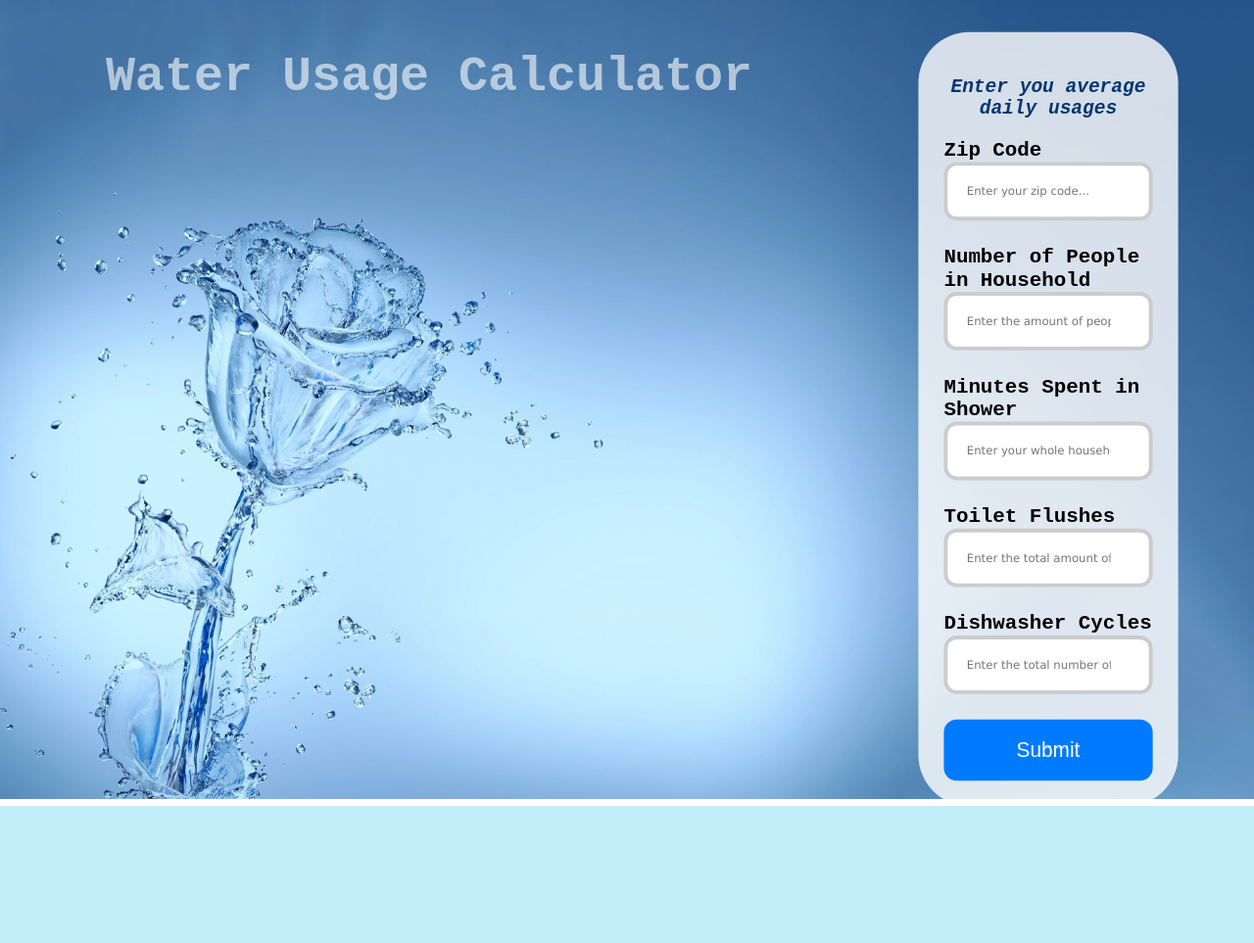
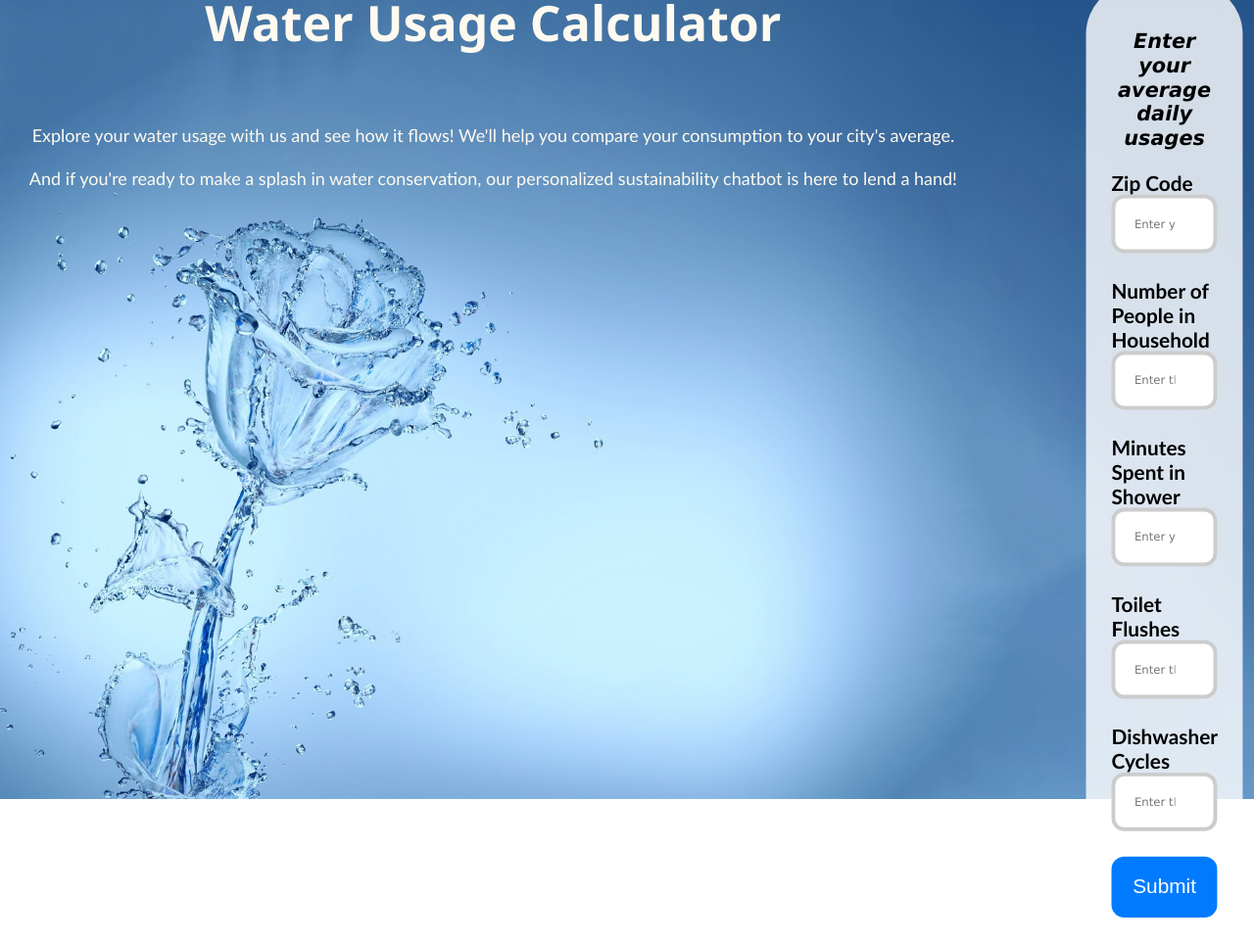
Before and after one commit to astray-s/AquaSmart-Solutions, a Flask app: page /form in a window 1280 px wide. Shown: the whole page at 98% size. Before the commit the page ends 823 px from the top, so only its background shows below. Run offline with Flask 3, Linux system fonts and the light colour scheme.

Commit message:
Add files via upload

```diff
--- a/templates/form.html
+++ b/templates/form.html
@@ -24,24 +24,25 @@
             /* margin: 1200; */
         }
 
-        h1 {
-            text-align: left top; /* Align the header to the left */
-            white-space: nowrap;
-            padding: 0px;
-            margin-bottom: 680px; /* Add space below the heading */
-            margin-top: 20px;
-            padding-right: 200px;
-            color: rgba(255, 255, 255, 0.593); /* Set header color to blue */
-            font-size: 50px; /* Increase font size */
-            font-family: 'Courier New', Courier, monospace;
-            border-width: 20px;
-        }
+        /* .welcome { */
+            /* text-align: left top; Align the header to the left */
+            /* white-space: nowrap; */
+            /* padding: 0px; */
+            /* color: #fff; */
+            /* margin-bottom: 0px; Add space below the heading */
+            /* margin-top: 20px; */
+            /* padding-right: 200px; */
+            /* color: rgba(255, 255, 255, 0.593); Set header color to blue */
+            /* font-size: 50px; Increase font size */
+            /* font-family: 'Courier New', Courier, monospace; */
+            /* border-width: 20px; */
+        /* } */
 
         form {
             width: 25%;
             background-color: rgba(255, 255, 255, 0.8); /* Add a semi-transparent background color to the form */
             padding: 20px;
-            margin-top: 40px;
+            margin-top: 130px;
             padding-right: -300px;
             scale: 1.3;
             border-radius: 40px;
@@ -54,7 +55,7 @@
         label {
             display: block; /* Display labels as block elements for proper alignment */
             font-weight: bold;
-            font-family: 'Courier New', Courier, monospace;
+            font-family:'Trebuchet MS', 'Lucida Sans Unicode', 'Lucida Grande', 'Lucida Sans', Arial, sans-serif;
         }
 
         input[type="number"] {
@@ -85,10 +86,22 @@
     </style>
 </head>
 <body>
-    <h1>Water Usage Calculator</h1>
+    <div container style="text-align: left top; white-space: nowrap;
+    padding: 0px;
+    margin-bottom: 0px;
+    margin-top: -650px;
+    padding-right: 150px;
+    color: rgba(0, 0, 0, 0.593);
+    font-family: 'Courier New', Courier, monospace;
+    border-width: 20px;">
+
+    <h1 align="center" style="font-family: 'Segoe UI', Tahoma, Geneva, Verdana, sans-serif; color:floralwhite; font-size: 50px;">Water Usage Calculator</h1>
+    <br>
+    <p style="font-size: 18px; color:floralwhite; font-family: 'Trebuchet MS', 'Lucida Sans Unicode', 'Lucida Grande', 'Lucida Sans', Arial, sans-serif;" align="center">Explore your water usage with us and see how it flows! We'll help you compare your consumption to your city's average. <br><br>And if you're ready to make a splash in water conservation, our personalized sustainability chatbot is here to lend a hand!</p>
+    </div>
 
     <form method="POST" action="/form">
-        <p style="font-family: 'Courier New', Courier, monospace; font-size: 15px; color: #003670;" align="center"><i><strong>Enter you average daily usages</strong></i></p>
+        <p style="font-family:Verdana, Geneva, Tahoma, sans-serif" align="center"><i><strong>Enter your average daily usages</strong></i></p>
         <div class="form-group">
             <label for="zip_code">Zip Code</label>
             <input type="number" id="zip_code" name="zip_code" placeholder="Enter your zip code..." required>
```
